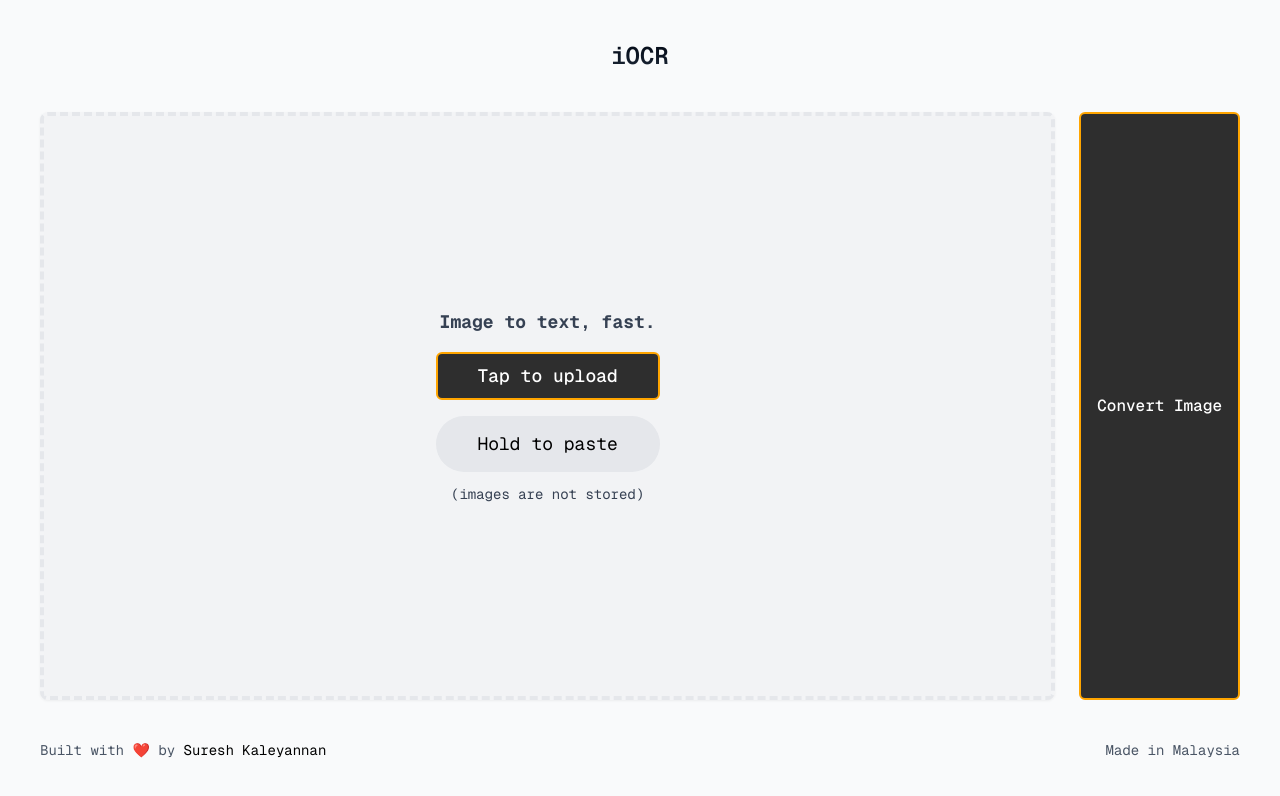
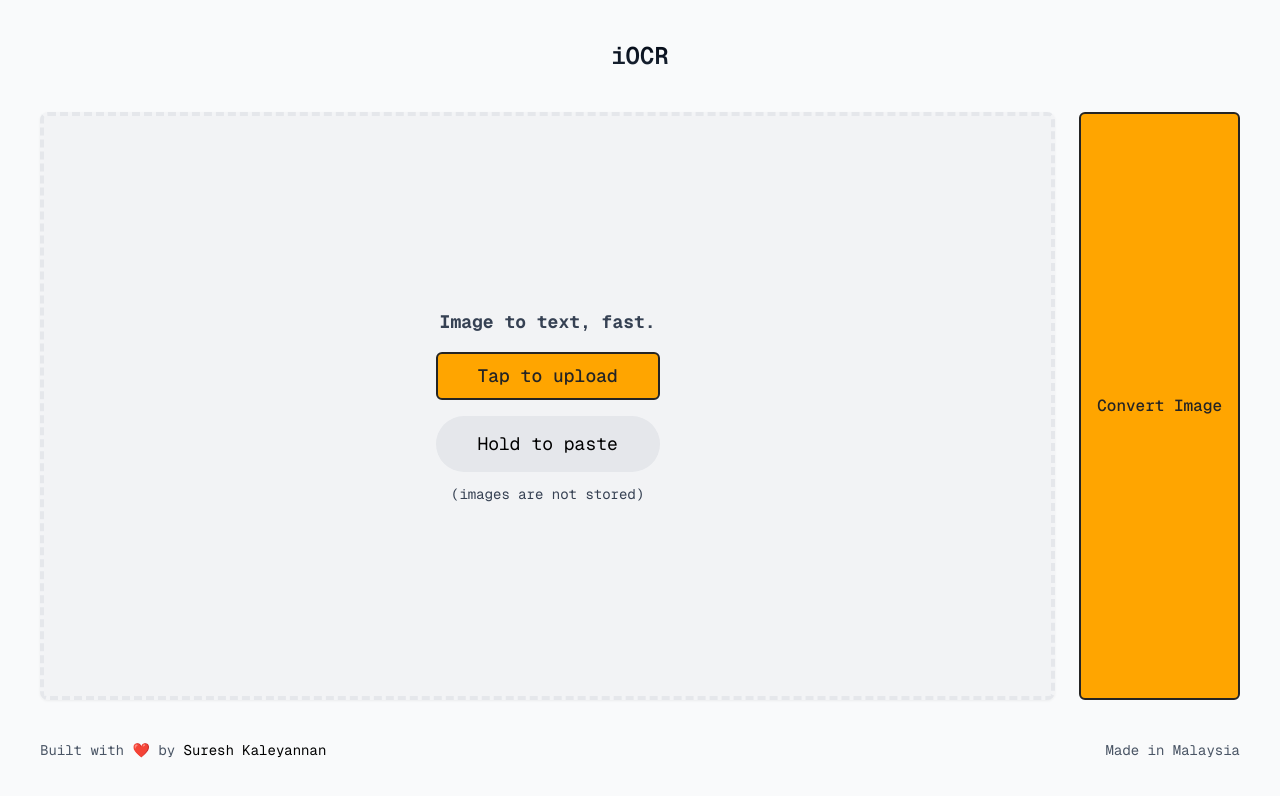
Before and after one commit to sureshapps/pictx, a Next.js app: page / in a window 1280 px wide. Shown: the top 796 px of the page. Built offline with nearby package versions, Linux system fonts and the light colour scheme.

Commit message:
Update globals.css

```diff
--- a/app/globals.css
+++ b/app/globals.css
@@ -1,9 +1,9 @@
 @import "tailwindcss";
 
 button {
-	background-color: #2e2e2e;
-	color: white;
-	border: 2px solid orange;
+	background-color: orange;
+	color: #242424;
+	border: 2px solid #242424;
 	padding: 0.5rem 1rem;
 	border-radius: 0.375rem;
 	font-weight: 500;
@@ -12,8 +12,8 @@ button {
 }
 
 button:hover {
-	background-color: #3a3a3a;
-	border-color: #ff9900;
+	background-color: #b07838;
+	border-color: #242424;
 }
 
 button:disabled {
```
